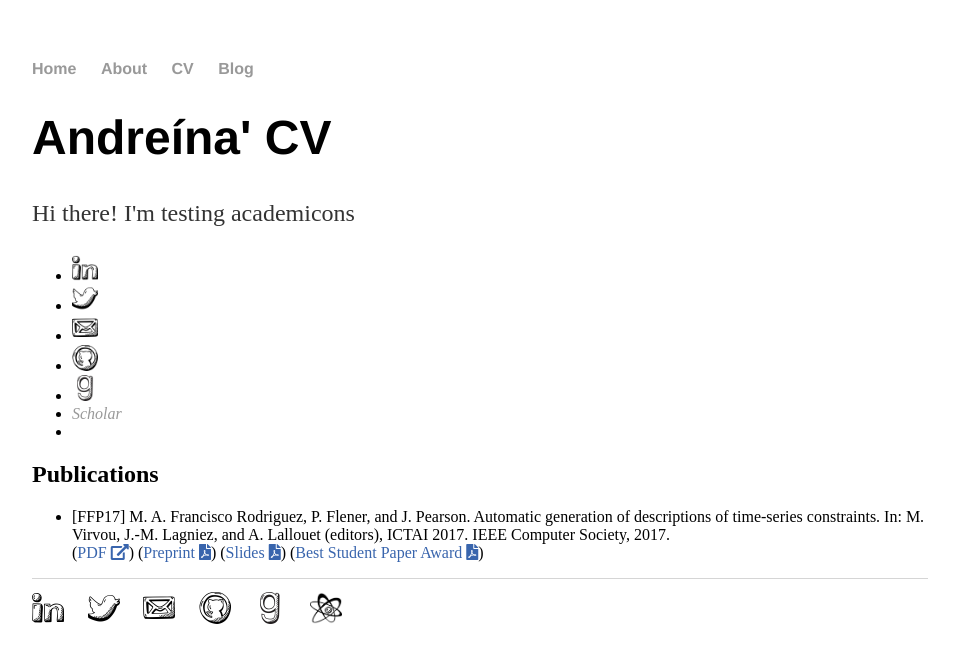
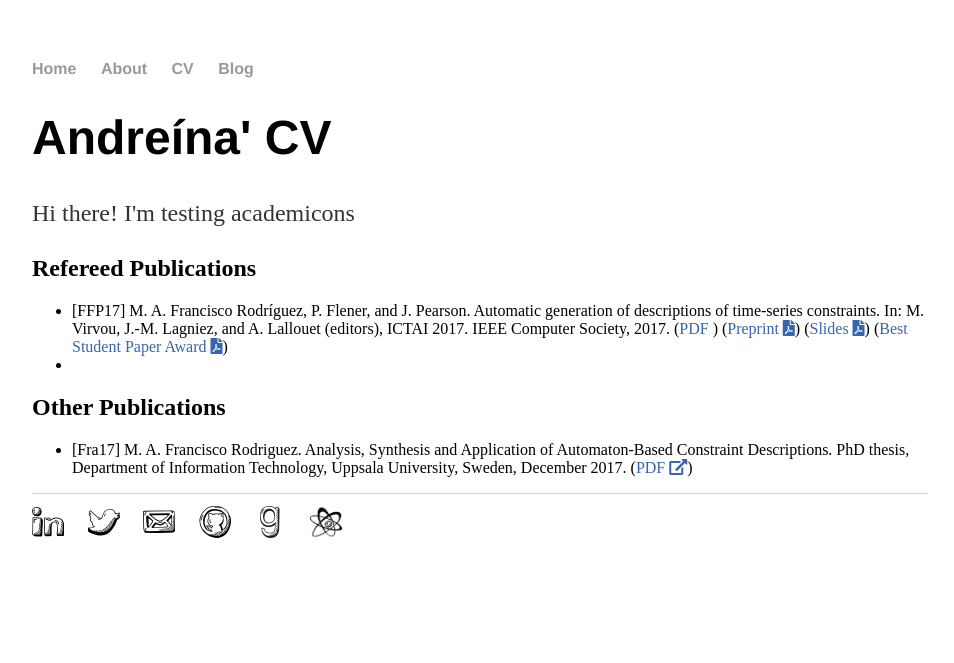
Before and after one commit to andreina-francisco/andreina-francisco.github.io, a Jekyll site: the page built from cv/index.html, in a window 1280 px wide. Shown: the top 663 px of the page, without its empty margins (160-1114 px from the left). Built offline with Jekyll 4.4.1, drawn with Linux system fonts in a browser that asks for light colours; nearby versions of some CDN libraries; a style sheet for code colours, icons or effects is not loaded.

Commit message:
PhD thesis

```diff
--- a/cv/index.html
+++ b/cv/index.html
@@ -1,26 +1,21 @@
 ---
 layout: default
-title: Maria Andreina Francisco Rodriguez
+title: Mar&iacute;a Andre&iacute;na Francisco Rodr&iacute;guez
 ---
 <div class="blurb">
 	<h1>Andre&iacute;na' CV</h1>
 				<p>Hi there! I'm testing academicons</p>
 
-        <ul>
-	<li><a href="https://www.linkedin.com/in/andreinafr/"><img src="/images/linked-in.png" style="width:26px; height:26px" title="LinkedIn" alt="LinkedIn"></a></li>
-        <li><a href="https://twitter.com/MariaAndreinaFr"><img src="/images/twitter.png" style="width:26px; height:26px" title="@MariaAndreinaFr" alt="twitter"></a></li>
-        <li><a href="mailto:andreina@comp.nus.edu.sg"><img src="/images/envelope.png" style="width:26px; height:26px" title="email" alt="email"></a></li>
-        <li><a href="https://github.com/andreina-francisco"><img src="/images/github.png" style="width:26px; height:26px" title="GitHub" alt="GitHub"></a></li>
-        <li><a href="https://www.goodreads.com/andreina"><img src="/images/good-reads.png" style="width:26px; height:26px" title="Goodreads" alt="Goodreads"></a></li>
-	<li><a href="https://scholar.google.com/citations?user=6TM4YBYAAAAJ"><i class="ai ai-google-scholar ai-3x">Scholar</i></a></li>
 
-        <li><i class="ai ai-google-scholar ai-3x"></i></li>
-        </ul>
+	<h2>Refereed Publications</h2>
+	<ul>
+		<li>[FFP17] M. A. Francisco Rodr&iacute;guez, P. Flener, and J. Pearson. Automatic generation of descriptions of time-series constraints. In: M. Virvou, J.-M. Lagniez, and A. Lallouet (editors), ICTAI 2017. IEEE Computer Society, 2017.
+			(<a class="text" href="http://dx.doi.org/10.1109/ICTAI.2017.00027">PDF <i class="ai ai-doi ai-1x"></i></a>) (<a class="text" href="http://www.it.uu.se/research/group/optimisation/publications/ICTAI17.pdf">Preprint <i class="fas fa-file-pdf"></i></a>) (<a class="text" href="http://www.it.uu.se/research/group/optimisation/publications/ICTAI17-slides.pdf">Slides <i class="fas fa-file-pdf"></i></a>) (<a class="text" href="http://www.it.uu.se/research/group/optimisation/bestStudentPaper-ICTAI17.pdf">Best Student Paper Award <i class="fas fa-file-pdf"></i></a>)</li>
+		<li></li>
+	</ul>
 
-	<h2>Publications</h2>
+	<h2>Other Publications</h2>
 	<ul>
-		<li>[FFP17] M. A. Francisco Rodriguez, P. Flener, and J. Pearson. Automatic generation of descriptions of time-series constraints. In: M. Virvou, J.-M. Lagniez, and A. Lallouet (editors), ICTAI 2017. IEEE Computer Society, 2017.
-			 <br />
-			(<a class="text" href="http://dx.doi.org/10.1109/ICTAI.2017.00027">PDF <i class="fas fa-external-link-alt"></i></a>) (<a class="text" href="http://www.it.uu.se/research/group/optimisation/publications/ICTAI17.pdf">Preprint <i class="fas fa-file-pdf"></i></a>) (<a class="text" href="http://www.it.uu.se/research/group/optimisation/publications/ICTAI17-slides.pdf">Slides <i class="fas fa-file-pdf"></i></a>) (<a class="text" href="http://www.it.uu.se/research/group/optimisation/bestStudentPaper-ICTAI17.pdf">Best Student Paper Award <i class="fas fa-file-pdf"></i></a>)</li>
+		<li>[Fra17] M. A. Francisco Rodriguez. Analysis, Synthesis and Application of Automaton-Based Constraint Descriptions. PhD thesis, Department of Information Technology, Uppsala University, Sweden, December 2017. (<a class="text" href="http://urn.kb.se/resolve?urn=urn:nbn:se:uu:diva-332149">PDF <i class="fas fa-external-link-alt"></i></a>)</li>
 	</ul>
 </div><!-- /.blurb -->
```
